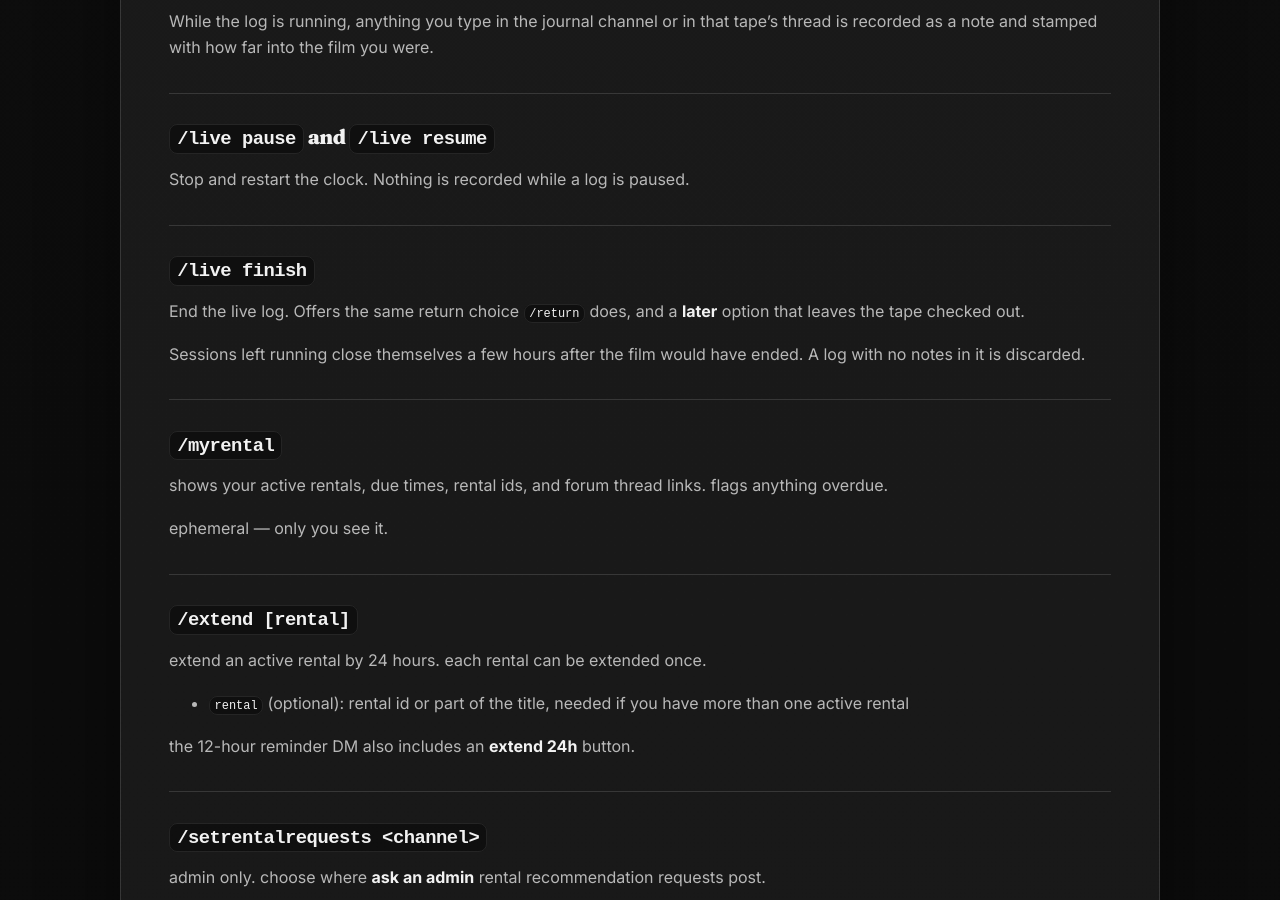
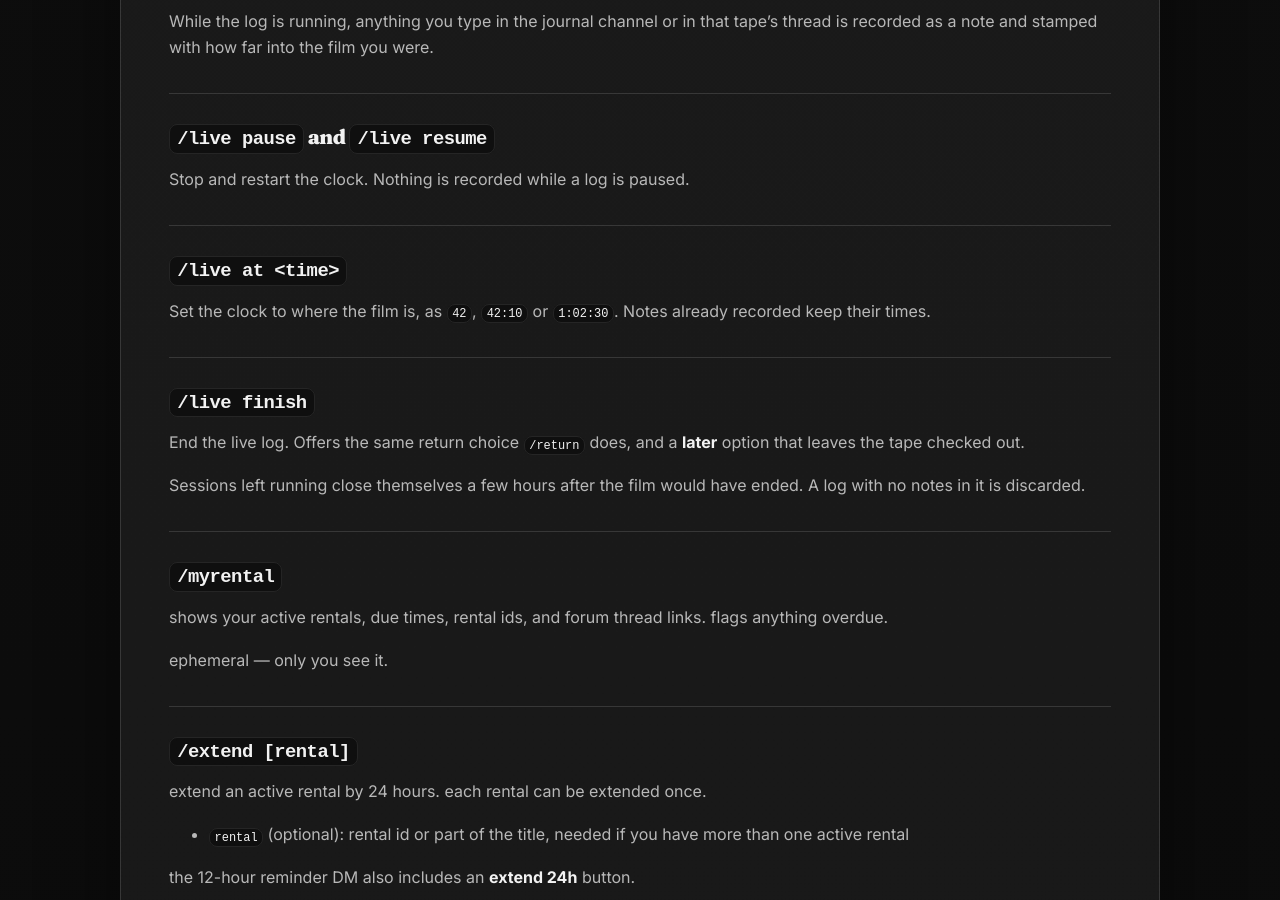
Before and after one commit to rupertosandez/sucklingsite, a Jekyll site: the page built from COMMANDS.md, in a window 1280 px wide and 900 px high, scrolled down 3276 px. Built offline with Jekyll 4.4.1, drawn with Linux system fonts in a browser that asks for light colours.

Commit message:
3.15.0 changelog and /live at
Co-Authored-By: Claude Opus 5.5 <noreply@anthropic.com>

```diff
--- a/COMMANDS.md
+++ b/COMMANDS.md
@@ -121,6 +121,11 @@ While the log is running, anything you type in the journal channel or in that ta
 
 ### `/live pause` and `/live resume`
 Stop and restart the clock. Nothing is recorded while a log is paused.
+
+---
+
+### `/live at <time>`
+Set the clock to where the film is, as `42`, `42:10` or `1:02:30`. Notes already recorded keep their times.
 
 ---
 
```
Also changed, not shown: CHANGELOG.md.
